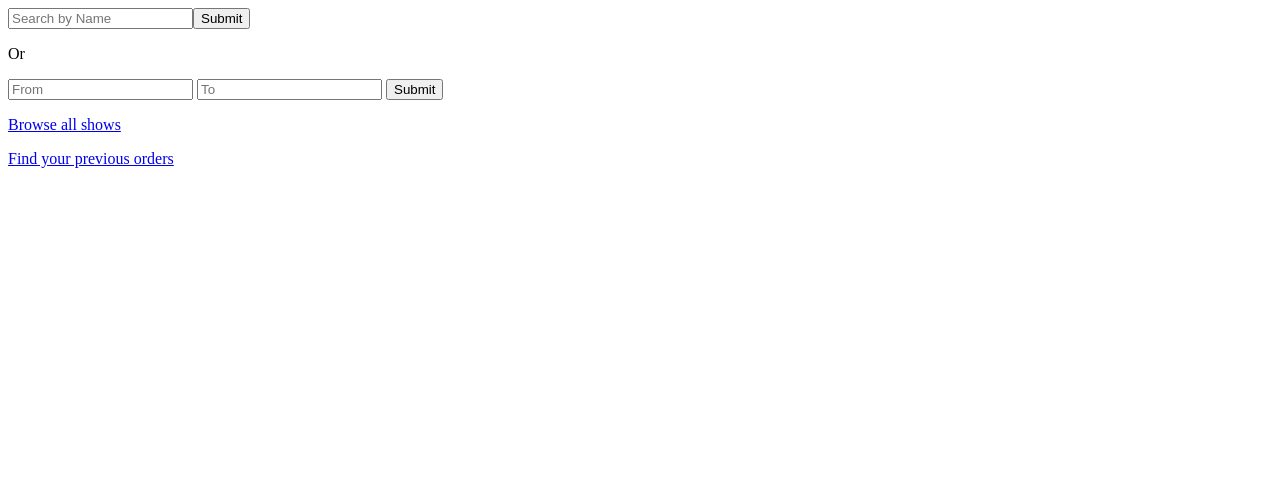
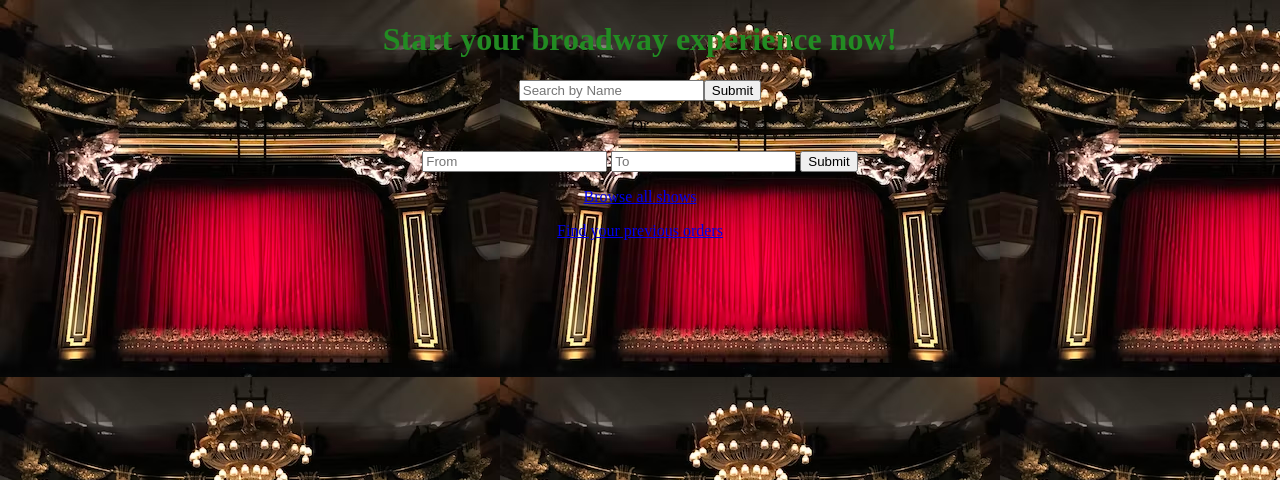
Before and after one commit to Yijia0106/COMS-W4111-PA1, a Flask app: page / in a window 1280 px wide. Shown: the top 480 px of the page. Run offline with Flask 2, Linux system fonts and the light colour scheme; parts of the project's set-up code (start-up, migrations or seed data) failed here and were passed over.

Commit message:
some trivial things

```diff
--- a/app.py
+++ b/app.py
@@ -29,7 +29,9 @@
 @app.route('/submitAvailabilityRequestByName', methods=['POST'])
 def submitAvailabilityRequestByName():
     name = request.form.get('byName')
-    cursor = g.conn.execute("SELECT name, row, seat, section, theatre_name as Theatre, cdate as Date, ctime as Time, price, temp1.location_id, temp2.sid, temp1.ccid FROM (AvailableOn a inner join (Select cid as ccid, cdate, ctime From Calendars) cal ON a.cid = cal.ccid) temp1 inner join (Select location_id, theatre_name, l.row_id as row, l.seat_id as seat, l.section, name, s.sid From Locations l Left join (SELECT * FROM shows WHERE name ='{name1}') s on l.sid = s.sid) temp2 ON temp1.location_id = temp2.location_id WHERE order_number is Null and temp2.name ='{name1}'".format(name1=name))
+    cursor = g.conn.execute(
+        "SELECT name, row, seat, section, theatre_name as Theatre, cdate as Date, ctime as Time, price, temp1.location_id, temp2.sid, temp1.ccid FROM (AvailableOn a inner join (Select cid as ccid, cdate, ctime From Calendars) cal ON a.cid = cal.ccid) temp1 inner join (Select location_id, theatre_name, l.row_id as row, l.seat_id as seat, l.section, name, s.sid From Locations l Left join (SELECT * FROM shows WHERE name ='{name1}') s on l.sid = s.sid) temp2 ON temp1.location_id = temp2.location_id WHERE order_number is Null and temp2.name ='{name1}'".format(
+            name1=name))
     shows = []
     for entry in cursor:
         print(entry)
@@ -92,6 +94,7 @@
     context = dict(shows=chkbox_values)
     return render_template("find-tickets-process/paymentInfo.html", **context)
 
+
 @app.route('/completeOrder', methods=['POST'])
 def completeOrder():
     chkbox_values = request.form.getlist('chkbox')
@@ -128,7 +131,6 @@
     c_info_dict['order_id'] = order_id
     context = dict(customers=c_info)
     return render_template("find-tickets-process/orderComplete.html", **context)
-
 
 
 @app.route('/allShows', methods=['GET'])
--- a/templates/all-shows-info/showInfoResults.html
+++ b/templates/all-shows-info/showInfoResults.html
@@ -16,7 +16,7 @@
     <title>Shows information</title>
 </head>
 <body>
-  <h1 style="text-align:center">All shows Information</h1><br>
+  <h2 style="text-align:center">All shows Information</h2><br>
   <div id="accordion">
   {% for show in shows %}
       <h3>{{ show.name }}</h3>
--- a/templates/find-previous-orders/preOrderResults.html
+++ b/templates/find-previous-orders/preOrderResults.html
@@ -39,6 +39,6 @@
 </table>
 {% endif %}
 <input type="button" value="Return" onclick="history.back()">
-<input type="button" value="Main menu" onclick=onclick="location.href='index.html'">
+<form action="/"><input type="submit" value="Main menu"></form>
 </body>
 </html>
--- a/templates/find-previous-orders/preOrderSearch.html
+++ b/templates/find-previous-orders/preOrderSearch.html
@@ -21,6 +21,8 @@
     </script>
 </head>
 <body>
+<div style="width:100%;text-align:center">
+    <h2>We need some basic information to locate your treasure...</h2>
         <form name="first" action="/findByOrderNumber" method="POST" onsubmit="return validateFormFirst()">
           <input type="text" name="ByOrderNumber" id="ByOrderNumber" placeholder="Your order number is"><input type="submit" value="Confirm">
         </form>
@@ -34,5 +36,6 @@
 
 
         <input type="button" value="Return" onclick="history.back()">
+</div>
 </body>
 </html>
--- a/templates/index.html
+++ b/templates/index.html
@@ -2,11 +2,19 @@
 <html lang="en">
 <head>
     <meta charset="UTF-8">
-    <title>Find your favorite broadway shows!</title>
+    <meta name="viewport" content="width=device-width, initial-scale=1.0">
+    <link rel="stylesheet" href="./styles/style.css">
     <link rel="stylesheet" href="//code.jquery.com/ui/1.13.2/themes/base/jquery-ui.css">
     <link rel="stylesheet" href="/resources/demos/style.css">
     <script src="https://code.jquery.com/jquery-3.6.0.js"></script>
     <script src="https://code.jquery.com/ui/1.13.2/jquery-ui.js"></script>
+    <title>Find your favorite broadway shows!</title>
+    <style>
+        body {
+            background-image: url("styles/background.jpg");
+        }
+
+    </style>
     <script>
       $( function() {
         $( "#fromDate" ).datepicker();
@@ -36,6 +44,8 @@
     </script>
 </head>
 <body>
+<div style="width:100%;text-align:center">
+<h1>Start your broadway experience now!</h1>
     <form name="first" action="/submitAvailabilityRequestByName" method="POST" onsubmit="return validateFormFirst()">
       <input type="text" name="byName" id="byName" placeholder="Search by Name"><input type="submit" value="Submit">
     </form>
@@ -51,5 +61,6 @@
 
     <p><a href="/allShows">Browse all shows</a></p>
     <p><a href="/prevOrders">Find your previous orders</a></p>
+</div>
 </body>
 </html>
--- /dev/null
+++ b/templates/styles/style.css
@@ -0,0 +1,4 @@
+h1,h2{
+    font-weight: 700;
+    color: forestgreen;
+}
```
Also changed, not shown: templates/styles/background.jpg (added), 3 other files.
